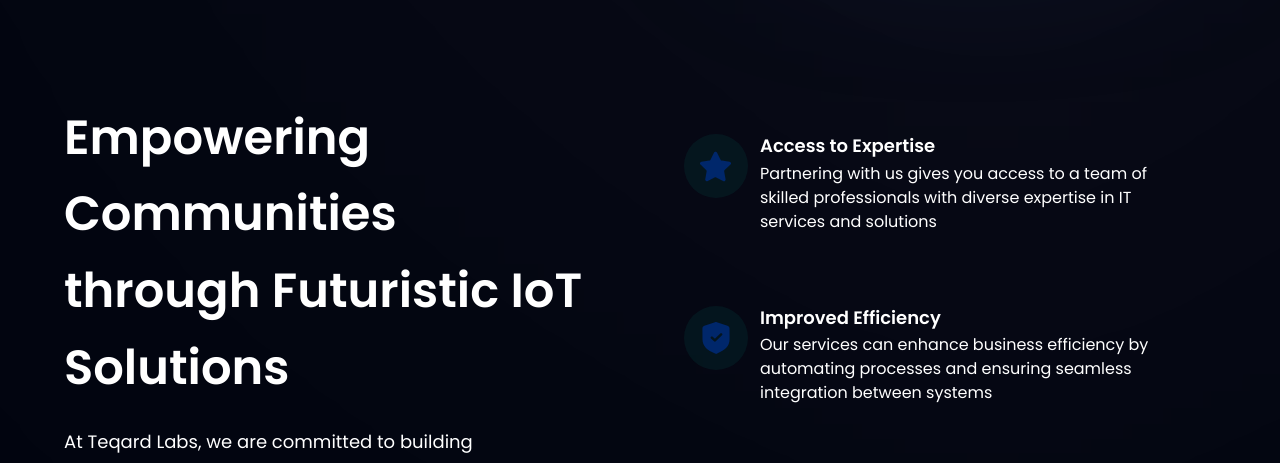
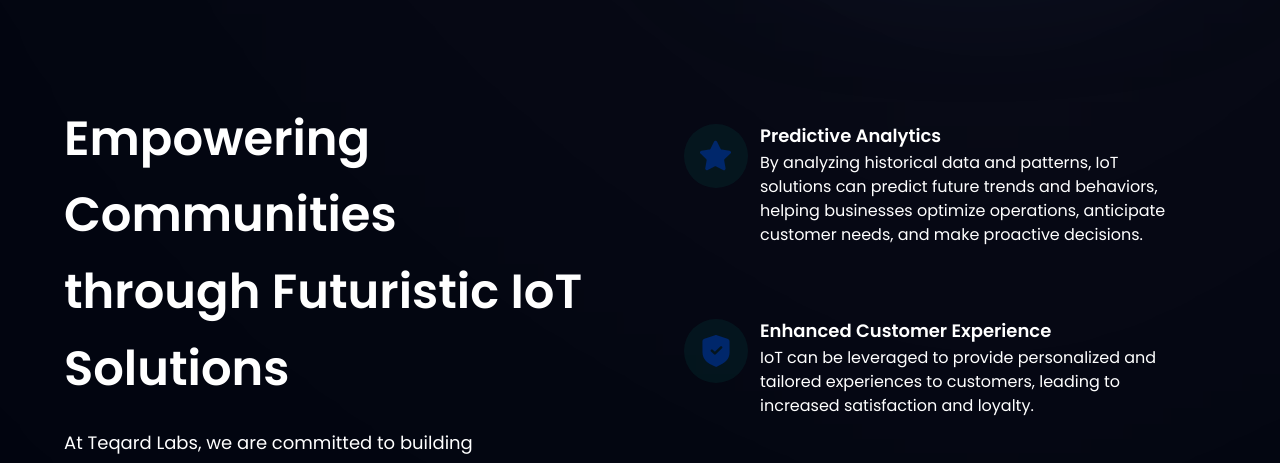
Before and after one commit to teqard-labs/teqard_labs2.0, a React (Vite) app: page / in a window 1280 px wide. Shown: the part 900-1363 px from the top of the page. Built offline with nearby package versions, Linux system fonts and the light colour scheme.

Commit message:
changed some contents

```diff
--- a/src/constants/index.js
+++ b/src/constants/index.js
@@ -42,16 +42,16 @@ export const features = [
   {
     id: "feature-1",
     icon: star,
-    title: "Access to Expertise",
+    title: "Predictive Analytics",
     content:
-      "Partnering with us gives you access to a team of skilled professionals with diverse expertise in IT services and solutions",
+      "By analyzing historical data and patterns, IoT solutions can predict future trends and behaviors, helping businesses optimize operations, anticipate customer needs, and make proactive decisions.",
   },
   {
     id: "feature-2",
     icon: shield,
-    title: "Improved Efficiency",
+    title: "Enhanced Customer Experience",
     content:
-      " Our services can enhance business efficiency by automating processes and ensuring seamless integration between systems",
+      " IoT can be leveraged to provide personalized and tailored experiences to customers, leading to increased satisfaction and loyalty.",
   },
   {
     id: "feature-3",
```
